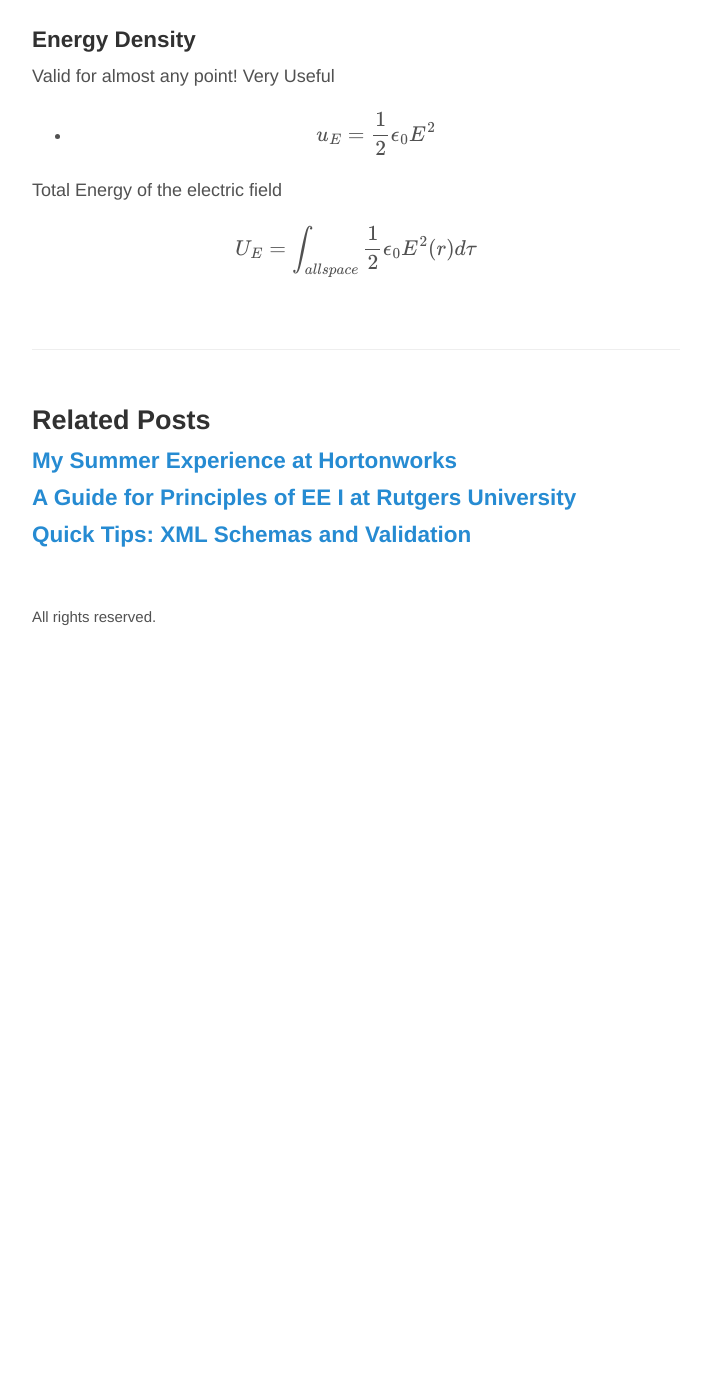
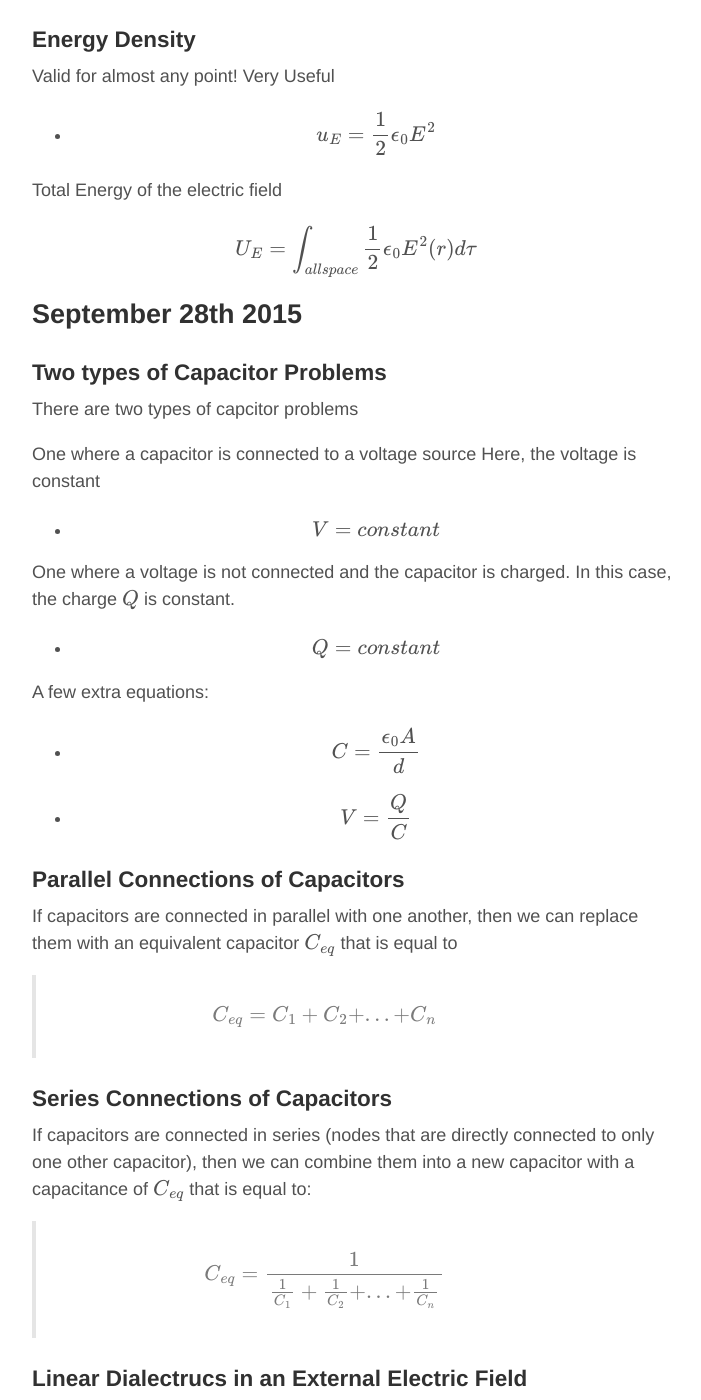
Before and after one commit to ZacBlanco/zacblanco.github.io, a Jekyll site: the page built from _posts/2015-9-03-physics-227-guide.md, in a window 1280 px wide and 1400 px high, scrolled down 13537 px. Shown: the whole window, without its empty margins (284-985 px from the left). Built offline with Jekyll 4.4.1, drawn with Linux system fonts in a browser that asks for light colours; formulas are drawn with MathJax 3; comment, search, counter and statistics services are not loaded; before the commit the page ends 14167 px from its top, so only the background shows below that; some of the changed text lies outside the part shown.

Commit message:
physics 227 update 9-28

```diff
--- a/_posts/2015-9-03-physics-227-guide.md
+++ b/_posts/2015-9-03-physics-227-guide.md
@@ -422,3 +422,58 @@ Valid for almost any point! Very Useful
 Total Energy of the electric field
 
 $$ U_E = \int_{all space} \frac{1}{2}\epsilon_0E^2(r)d\tau $$
+
+
+## September 28th 2015
+
+### Two types of Capacitor Problems
+
+There are two types of capcitor problems
+
+One where a capacitor is connected to a voltage source
+Here, the voltage is constant
+
+- $$ V = constant $$
+
+One where a voltage is not connected and the capacitor is charged.
+In this case, the charge $$ Q $$ is constant.
+
+- $$ Q = constant $$
+
+
+A few extra equations:
+
+- $$ C = \frac{\epsilon_0A}{d} $$
+- $$ V = \frac{Q}{C} $$
+
+### Parallel Connections of Capacitors
+
+If capacitors are connected in parallel with one another, then we can replace them with an equivalent capacitor $$ C_{eq} $$ that is equal to
+
+> $$ C_{eq} = C_1 + C_2 + ... + C_n $$
+
+### Series Connections of Capacitors
+
+If capacitors are connected in series (nodes that are directly connected to only one other capacitor), then we can combine them into a new capacitor with a capacitance of $$ C_{eq} $$ that is equal to:
+
+> $$ C_{eq} = \frac{1}{\frac{1}{C_1} + \frac{1}{C_2} + ... + \frac{1}{C_n}} $$
+
+### Linear Dialectrucs in an External Electric Field
+
+The electric field inside of a capacitor is actually in the opposite direction. This means the electric around the capacitor will change slightly.
+
+This means that we can place a different material inside of a capacitor, and increase the capacitance
+
+The dialectric constant for a meterial can be measured by taking the E field inside and outside the capacitor.
+
+> $$ K = \frac{E_0}{E_{in}} > 1 $$
+
+> $$ \frac{\sigma_i}{\epsilon_0} = E_0 - E_{in} = E_0(1 - \frac{1}{K}) $$
+
+### Energy in a Capacitor with a Dialectric
+
+> $$ \frac{U_{filled}{U_{empty}} = \frac{1}{K} $$
+
+> $$ U_{empty} =
+
+> $$ U_{filled} = \frac{Q^2}{}
```
Also changed, not shown: 1 other file.
